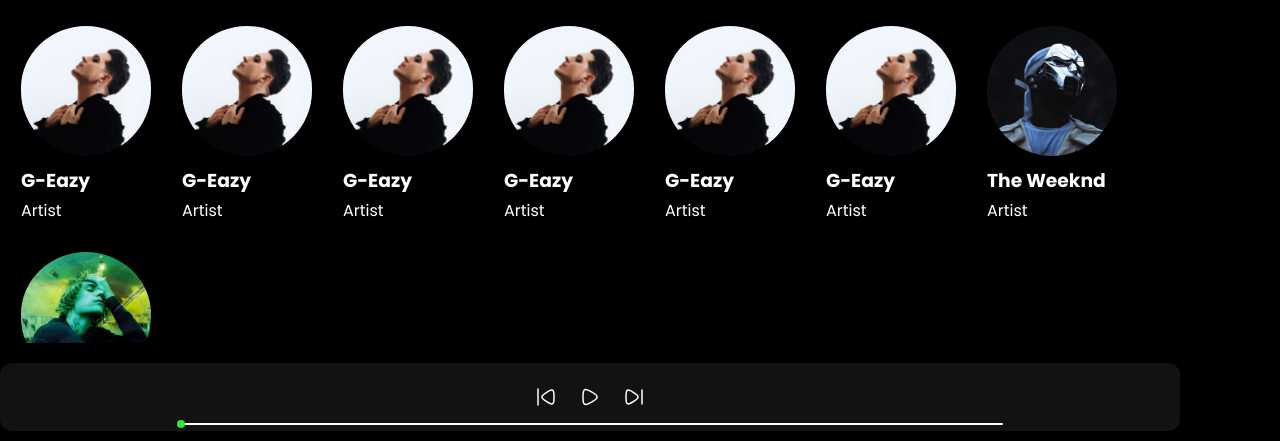
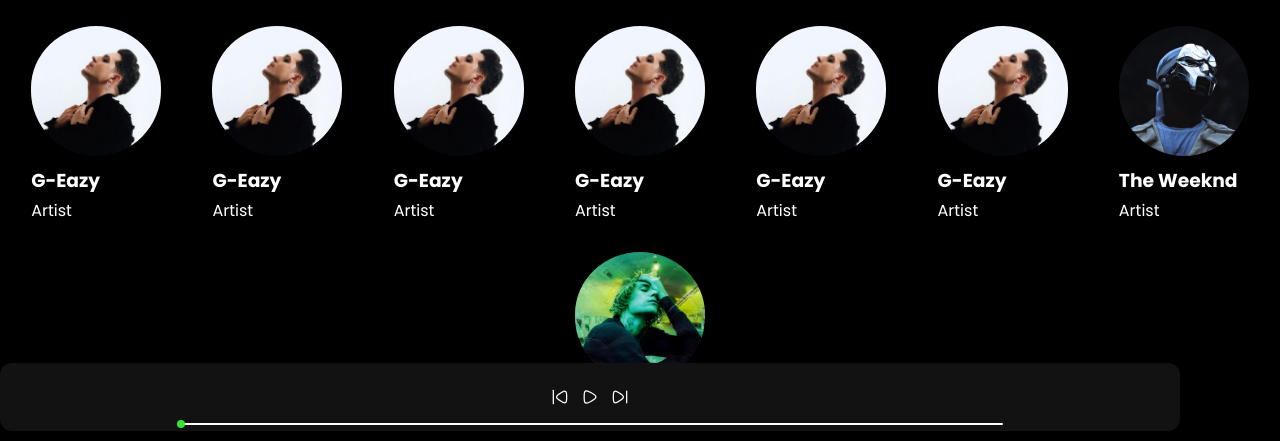
Before and after one commit to bhvyeahh/vercel-spotify, a plain HTML site: page index.html in a window 1280 px wide. Shown: the part 359-800 px from the top of the page. Drawn offline with Linux system fonts and the light colour scheme; no server answers.

Commit message:
Update style.css

```diff
--- a/style.css
+++ b/style.css
@@ -300,5 +300,27 @@ padding: 0;
     .logo .close{
         display: block;
     }
+    .nav svg{
+        display: none;
+    }
+    .cardcontainer{
+        display: flex;
+        /* gap: 0px 18px; */
+        justify-content: space-around;
+        align-items: center;
+        height: 75vh;
+    }
+    .trackname{
+        font-size: 12px;
+    }
+    .songbuttons{
+        gap: 10px;
+    }
+    .playbar{
+        gap: 45px;
+    }
+    .songbuttons img{
+        width: 20px;
+    }
 
 }
```
